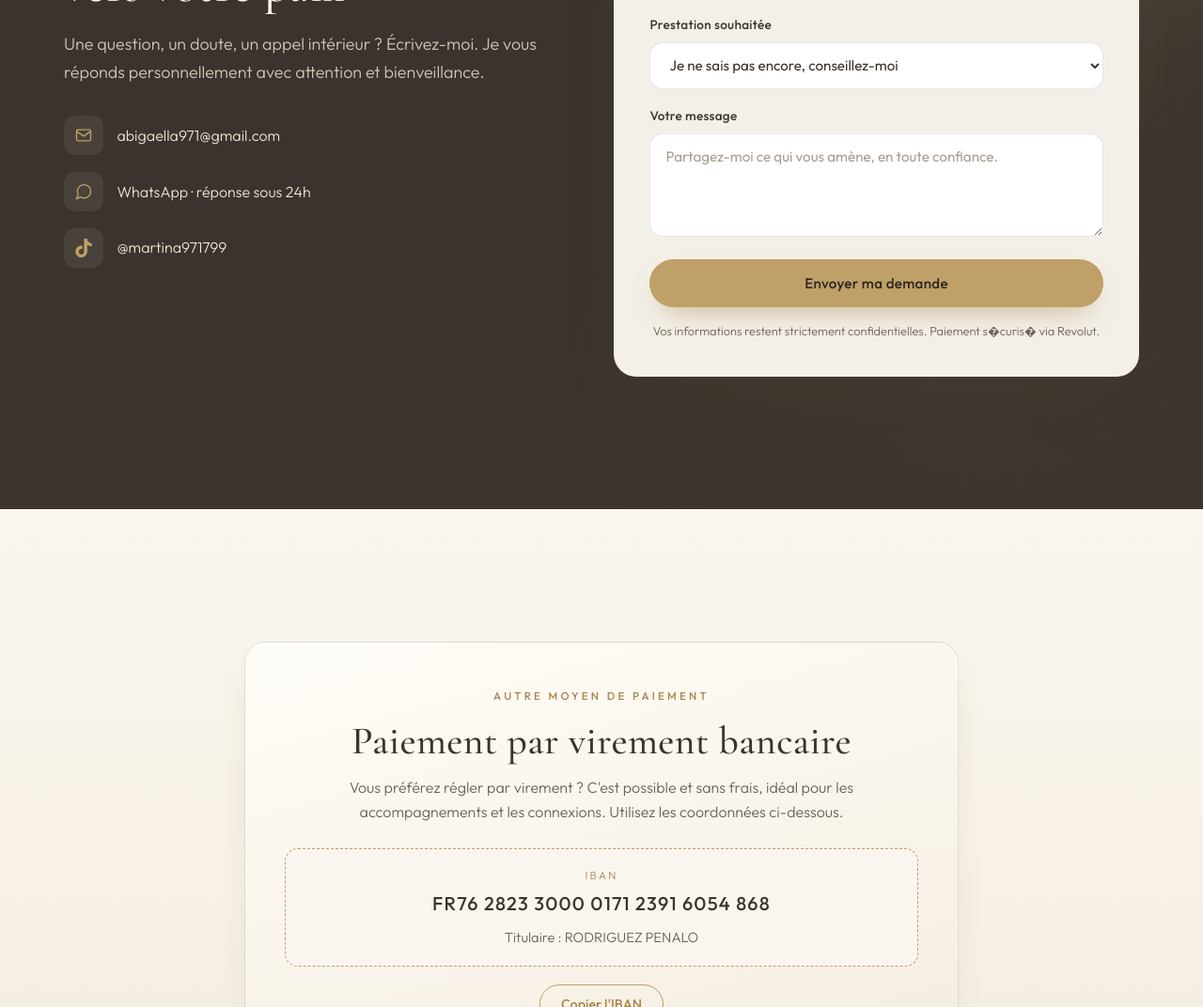
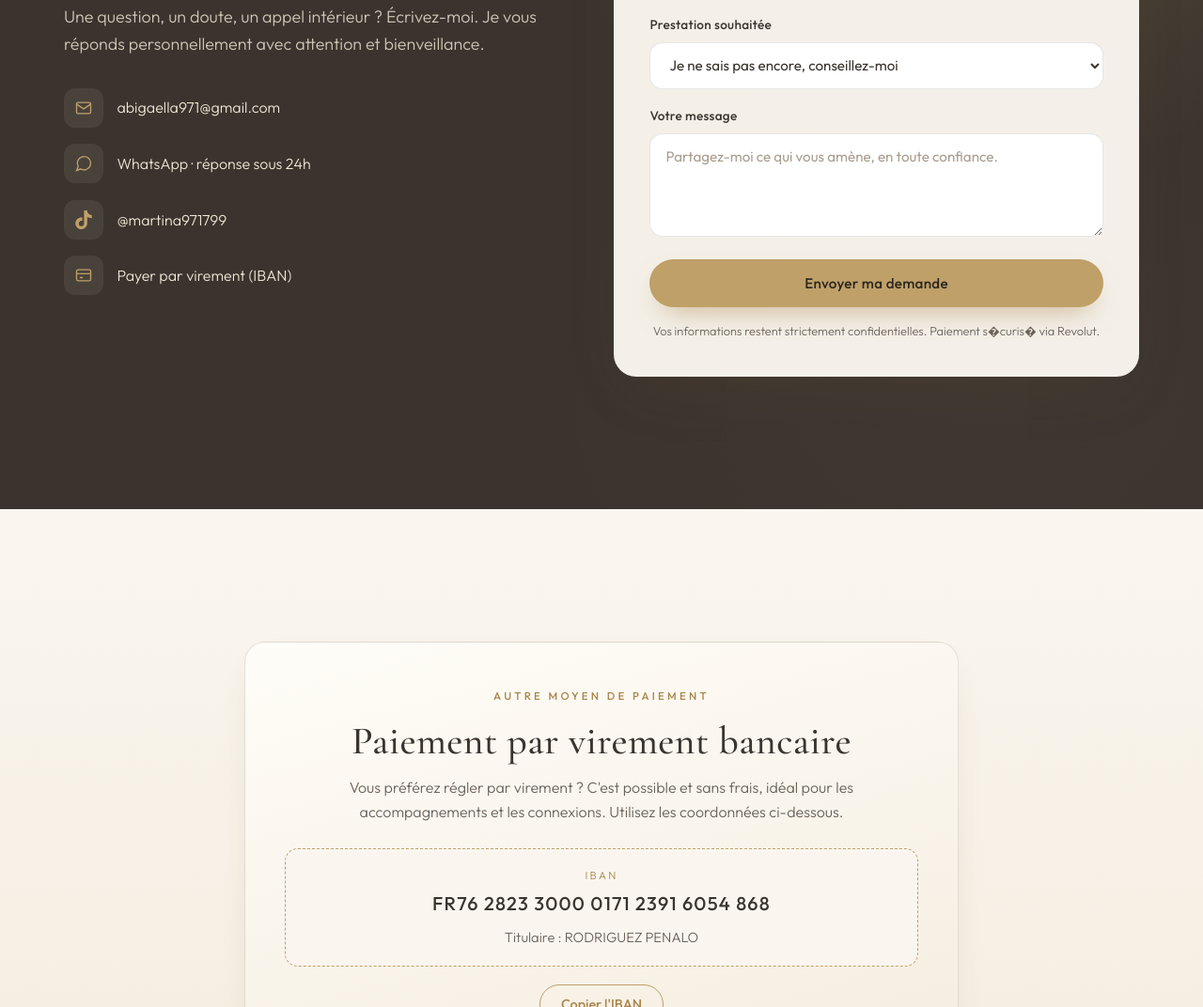
Before and after one commit to ledreckmike-pixel/retour-a-ses-racines, a plain HTML site: page index.html in a window 1280 px wide. Shown: the part 5302-6374 px from the top of the page at 94% size. Drawn offline with nearby package versions, Linux system fonts and the light colour scheme.

Commit message:
Contact: lien Payer par virement vers la section IBAN

```diff
--- a/index.html
+++ b/index.html
@@ -587,6 +587,7 @@
         <a href="mailto:abigaella971@gmail.com"><span class="ci"><svg viewBox="0 0 24 24" width="20" height="20" fill="none" stroke="currentColor" stroke-width="1.6"><rect x="3" y="5" width="18" height="14" rx="2"/><path d="m3 7 9 6 9-6"/></svg></span>abigaella971@gmail.com</a>
         <a href="https://wa.me/590690456041?text=Bonjour%2C%20je%20souhaite%20r%C3%A9server%20une%20s%C3%A9ance%20%F0%9F%8C%BF"><span class="ci"><svg viewBox="0 0 24 24" width="20" height="20" fill="none" stroke="currentColor" stroke-width="1.6"><path d="M21 11.5a8.5 8.5 0 0 1-12.6 7.5L3 21l2-5.4A8.5 8.5 0 1 1 21 11.5z"/></svg></span>WhatsApp · réponse sous 24h</a>
         <a href="https://www.tiktok.com/@martina971799"><span class="ci"><svg viewBox="0 0 24 24" width="20" height="20" fill="currentColor"><path d="M12.525.02c1.31-.02 2.61-.01 3.91-.02.08 1.53.63 3.09 1.75 4.17 1.12 1.11 2.7 1.62 4.24 1.79v4.03c-1.44-.05-2.89-.35-4.2-.97-.57-.26-1.1-.59-1.62-.93-.01 2.92.01 5.84-.02 8.75-.08 1.4-.54 2.79-1.35 3.94-1.31 1.92-3.58 3.17-5.91 3.21-1.43.08-2.86-.31-4.08-1.03-2.02-1.19-3.44-3.37-3.65-5.71-.02-.5-.03-1-.01-1.49.18-1.9 1.12-3.72 2.58-4.96 1.66-1.44 3.98-2.13 6.15-1.72.02 1.48-.04 2.96-.04 4.44-.99-.32-2.15-.23-3.02.37-.63.41-1.11 1.04-1.36 1.75-.21.51-.15 1.07-.14 1.61.24 1.64 1.82 3.02 3.5 2.87 1.12-.01 2.19-.66 2.77-1.61.19-.33.4-.67.41-1.06.1-1.79.06-3.57.07-5.36.01-4.03-.01-8.05.02-12.07z"/></svg></span>@martina971799</a>
+        <a href="#virement"><span class="ci"><svg viewBox="0 0 24 24" width="20" height="20" fill="none" stroke="currentColor" stroke-width="1.6"><rect x="3" y="5" width="18" height="14" rx="2"/><path d="M3 10h18M7 15h4"/></svg></span>Payer par virement (IBAN)</a>
       </div>
     </div>
     <form action="mailto:abigaella971@gmail.com" method="post" enctype="text/plain">
```
